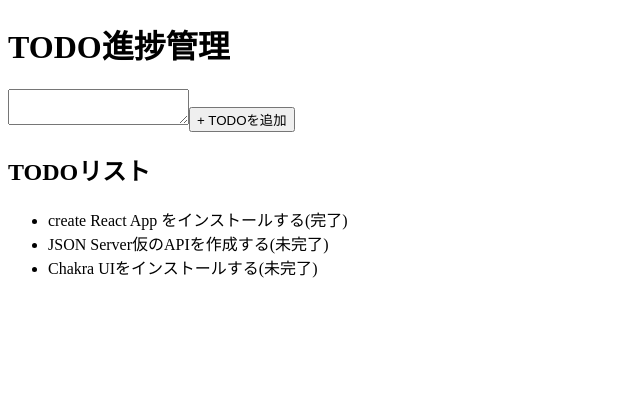
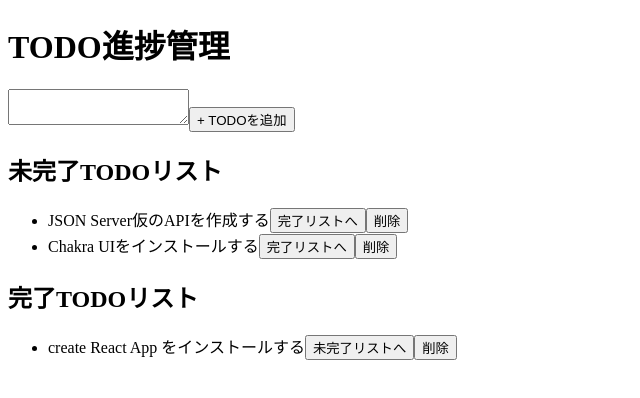
Before and after one commit to komodora/react-todo-typescript, a React (Create React App) app: page / in a window 1280 px wide. Shown: the top 398 px of the page, without its empty margins (0-640 px from the left). Built offline with nearby package versions, Linux system fonts and the light colour scheme; data requests are answered from the project's data file.

Commit message:
update dividing done or undone

```diff
--- a/src/components/App.tsx
+++ b/src/components/App.tsx
@@ -21,16 +21,31 @@
     void fetchData(); // eslint-disable-line no-void
   }, []);
 
+  const inCompletedList = todoList.filter((todo) => !todo.done);
+  const completedList = todoList.filter((todo) => todo.done);
+
   return (
     <>
       <h1>TODO進捗管理</h1>
       <textarea />
-      <button>+ TODOを追加</button> {/* eslint-disable-line react/button-has-type */}
-      <h2>TODOリスト</h2>
+      <button>+ TODOを追加</button>
+      <h2>未完了TODOリスト</h2>
       <ul>
-        {todoList.map((todo) => (
+        {inCompletedList.map((todo) => (
           <li key={todo.id}>
-            {todo.content}({todo.done ? '完了' : '未完了'})
+            {todo.content}
+            <button>{todo.done ? '未完了リストへ' : '完了リストへ'}</button>
+            <button>削除</button>
+          </li>
+        ))}
+      </ul>
+      <h2>完了TODOリスト</h2>
+      <ul>
+        {completedList.map((todo) => (
+          <li key={todo.id}>
+            {todo.content}
+            <button>{todo.done ? '未完了リストへ' : '完了リストへ'}</button>
+            <button>削除</button>
           </li>
         ))}
       </ul>
```
Also changed, not shown: .eslintrc.js.
